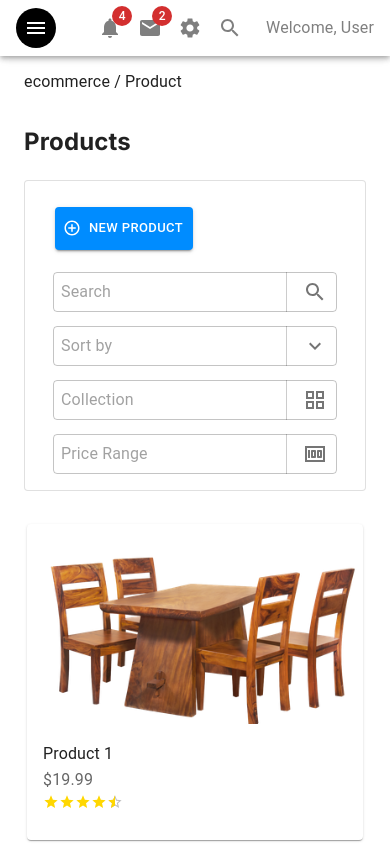
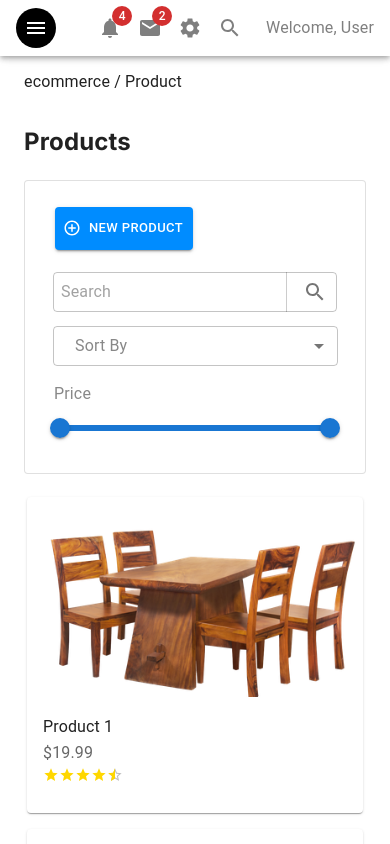
Before and after one commit to ravenanhq/admina, a Next.js app: page /ecommerce/products in a window 390 px wide. Shown: the top 844 px of the page. Built offline with nearby package versions, Linux system fonts and the light colour scheme.

Commit message:
[Bug-27]-Implement the search ,sortby and price range functionality.Implement validation for admin add new product form.

```diff
--- a/src/app/components/Ecommerce/DeleteModal.tsx
+++ b/src/app/components/Ecommerce/DeleteModal.tsx
@@ -24,7 +24,7 @@ const DeleteModal = ({ open, onClose, onDeleteConfirm,orderId }) => {
       >
       <div>
         <h2>Delete Confirmation</h2>
-        <p>Are you sure you want to delete this item? <span style={{color:"#191c1a"}}>"${orderId}"</span></p>
+        <p>Are you sure you want to delete this item? <span style={{color:"#191c1a"}}>"{orderId}"</span></p>
         <Button onClick={onDeleteConfirm} variant="contained" color="primary" style={{margin:"15px 0 0 0"}}>Delete</Button>
         <Button onClick={onClose} variant="contained" color="warning" style={{margin:"15px 0 0 10px"}}>Cancel</Button>
       </div>
--- a/src/app/components/Ecommerce/ProductList.tsx
+++ b/src/app/components/Ecommerce/ProductList.tsx
@@ -1,4 +1,4 @@
-import React, { useEffect, useState } from 'react';
+import React, { useEffect, useState } from "react";
 import {
   CardContent,
   Card,
@@ -7,23 +7,39 @@ import {
   Typography,
   Rating,
   Link,
-} from '@mui/material';
-import productsData from '../../../product-data.json';
-import { useTheme } from '@mui/material/styles';
-import useMediaQuery from '@mui/material/useMediaQuery';
+} from "@mui/material";
+import ProductsListHeader from "./ProductsListHeader";
+import productsData from "../../../product-data.json";
+import { useTheme } from "@mui/material/styles";
+import useMediaQuery from "@mui/material/useMediaQuery";
 
 const ProductsList = () => {
   const [products, setProducts] = useState([]);
+  const [filteredProducts, setFilteredProducts] = useState([]);
+  const [searchTerm, setSearchTerm] = useState("");
+  const [sortBy, setSortBy] = useState("");
+  const theme = useTheme();
+  const isMobile = useMediaQuery(theme.breakpoints.down("sm"));
+  const [selectedCollection, setSelectedCollection] = useState("");
+  const [collectionOptions, setCollectionOptions] = useState([]);
+  const [priceRange, setPriceRange] = useState([0, 1000]);
+  const [noResultsFound, setNoResultsFound] = useState(false);
 
   useEffect(() => {
-        const localStorageData = JSON.parse(localStorage.getItem('productData')) || [];
-        const filteredLocalStorageData = localStorageData.filter(item => !productsData.some(product => product.id === item.id));
+    const localStorageData =
+      JSON.parse(localStorage.getItem("productData")) || [];
+    const filteredLocalStorageData = localStorageData.filter(
+      (item) => !productsData.some((product) => product.id === item.id)
+    );
 
     const mergedData = [...productsData, ...filteredLocalStorageData];
     setProducts(mergedData);
+    setFilteredProducts(mergedData);
+    const uniqueCollections = Array.from(
+      new Set(mergedData.map((product) => product.collection))
+    );
+    setCollectionOptions(uniqueCollections);
   }, []);
-
-
 
   const getColorBasedOnRating = (rating) => {
     if (rating >= 1) {
@@ -33,14 +49,80 @@ const ProductsList = () => {
     }
   };
 
-    const theme = useTheme();
-    const isMobile = useMediaQuery(theme.breakpoints.down('sm'));
+  const handleSearchTermChange = (newSearchTerm) => {
+    setSearchTerm(newSearchTerm);
+    setNoResultsFound(false);
+  };
+
+  const handleCollectionChange = (selectedCollection) => {
+    setSelectedCollection(selectedCollection);
+    setNoResultsFound(false);
+  };
+
+  const filterProducts = (product) => {
+    const lowerCasedTerm = searchTerm.toLowerCase();
+    const priceInRange =
+      parseFloat(product.price) >= priceRange[0] &&
+      parseFloat(product.price) <= priceRange[1];
+    return (
+      (product.name.toLowerCase().includes(lowerCasedTerm) ||
+        product.price.toString().includes(lowerCasedTerm)) &&
+      priceInRange &&
+      (selectedCollection === "" || product.collection === selectedCollection)
+    );
+  };
+
+  const sortProducts = (a, b) => {
+    const aMatchesSearch = filterProducts(a);
+    const bMatchesSearch = filterProducts(b);
+
+    if (aMatchesSearch && !bMatchesSearch) {
+      return -1;
+    } else if (!aMatchesSearch && bMatchesSearch) {
+      return 1;
+    }
+
+    if (sortBy === "name") {
+      return a.name.localeCompare(b.name);
+    } else if (sortBy === "price") {
+      return parseFloat(a.price) - parseFloat(b.price);
+    } else {
+      return 0;
+    }
+  };
+
+  const handleSortChange = (event) => {
+    setSortBy(event.target.value);
+  };
+
+  useEffect(() => {
+    // Check if there are no filtered products after applying filters
+    const noResults = filteredProducts.filter(filterProducts).length === 0;
+    setNoResultsFound(noResults);
+  }, [filteredProducts, searchTerm, priceRange, selectedCollection]);
 
   return (
-        <><Card sx={{ marginTop: "20px", background: "none", boxShadow: "none" }}>
+    <>
+      <ProductsListHeader
+        sortBy={sortBy}
+        onSearchTermChange={handleSearchTermChange}
+        onSortChange={handleSortChange}
+        onPriceChange={setPriceRange}
+      />
+      <Card sx={{ marginTop: "20px", background: "none", boxShadow: "none" }}>
         <CardContent style={{ padding: "3px" }}>
-                <Grid container spacing={isMobile ? 2 : 4} >
-                    {products.map((product) => (
+          <Grid container spacing={isMobile ? 2 : 4}>
+            {noResultsFound ? ( // Conditionally render "No results found" message
+              <Grid item xs={12}>
+                <Typography variant="subtitle1" color="textSecondary" textAlign="center">
+                  No results found.
+                </Typography>
+              </Grid>
+            ) : (
+              filteredProducts
+                .filter(filterProducts)
+                .sort(sortProducts)
+                .map((product) => (
                   <Grid item xs={12} sm={6} md={4} lg={3} key={product.id}>
                     <Card>
                       <Link href={"/ecommerce/product-details"}>
@@ -49,28 +131,37 @@ const ProductsList = () => {
                           height={isMobile ? "200" : "300"}
                           image={product.image}
                           alt={product.name}
-                                    /></Link>
+                        />
+                      </Link>
                       <CardContent>
-                                    <Typography variant={isMobile ? "subtitle1" : "h6"} component="div">
-                                        {product.name}
+                        <Typography
+                          variant={isMobile ? "subtitle1" : "h6"}
+                          component="div"
+                        >
+                          {product.name.charAt(0).toUpperCase() + product.name.slice(1)}
                         </Typography>
-                                    <Typography color="textSecondary">{product.price}</Typography>
+                        <Typography color="textSecondary">
+                          ${product.price}
+                        </Typography>
                         <Rating
                           name="product-rating"
                           value={product.rating}
                           precision={0.5}
                           readOnly
-                                        style={{ color: getColorBasedOnRating(product.rating), fontSize: isMobile ? "16px" : "20px" }}
+                          style={{
+                            color: getColorBasedOnRating(product.rating),
+                            fontSize: isMobile ? "16px" : "20px",
+                          }}
                         />
                       </CardContent>
                     </Card>
                   </Grid>
-                    ))}
+                ))
+            )}
           </Grid>
         </CardContent>
       </Card>
     </>
-
   );
 };
 
--- a/src/app/components/Ecommerce/ProductsListHeader.tsx
+++ b/src/app/components/Ecommerce/ProductsListHeader.tsx
@@ -1,4 +1,4 @@
-import React, { useState } from 'react';
+import React, { useState } from "react";
 import {
   Button,
   IconButton,
@@ -6,112 +6,149 @@ import {
   Card,
   Grid,
   TextField,
-  Link
-} from '@mui/material';
-import AddCircleOutlineIcon from '@mui/icons-material/AddCircleOutline';
-import SearchIcon from '@mui/icons-material/Search';
-import KeyboardArrowDownIcon from '@mui/icons-material/KeyboardArrowDown';
-import GridViewIcon from '@mui/icons-material/GridView';
-import MoneyIcon from '@mui/icons-material/Money';
-import { useTheme } from '@mui/material/styles';
-import useMediaQuery from '@mui/material/useMediaQuery';
+  Link,
+  Select,
+  MenuItem,
+  Slider,
+  Typography,
+} from "@mui/material";
+import AddCircleOutlineIcon from "@mui/icons-material/AddCircleOutline";
+import SearchIcon from "@mui/icons-material/Search";
+import { useTheme } from "@mui/material/styles";
+import useMediaQuery from "@mui/material/useMediaQuery";
 
-const ProductsListHeader = () => {
-  const [searchTerm, setSearchTerm] = useState('');
+const ProductsListHeader = ({
+  sortBy,
+  onSortChange,
+  onSearchTermChange,
+  onPriceChange
+}) => {
+  const [searchTerm, setSearchTerm] = useState("");
+  const [priceRange, setPriceRange] = React.useState([0, 1000]);
 
   const theme = useTheme();
-  const isMobile = useMediaQuery(theme.breakpoints.down('sm'));
+  const isMobile = useMediaQuery(theme.breakpoints.down("sm"));
+
+  const handlePriceChange = (event, newValue) => {
+    setPriceRange(newValue);
+    onPriceChange(newValue);
+  };
+
+  const handleSearchTermChange = (event) => {
+    const newSearchTerm = event.target.value;
+    setSearchTerm(newSearchTerm);
+    onSearchTermChange(newSearchTerm);
+  };
 
   return (
     <Card variant="outlined">
-      <CardContent sx={{ borderRadius: '4px', padding: '20px' }}>
+      <CardContent sx={{ borderRadius: "4px", padding: "20px" }}>
         <Grid container spacing={2}>
-        <Grid item xs={12} sm={12} md={4} lg={4} style={{ marginTop: '8px', paddingTop: '14px' }}>
-        <Link href={"/ecommerce/add-new-product"}><Button
+          <Grid
+            item
+            xs={12}
+            sm={12}
+            md={4}
+            lg={4}
+            style={{ marginTop: "8px", paddingTop: "14px" }}
+          >
+            <Link href={"/ecommerce/add-new-product"}>
+              <Button
                 variant="contained"
                 color="primary"
                 type="submit"
                 size="small"
                 startIcon={<AddCircleOutlineIcon />}
-              sx={{ padding: '10px',
-              background: '#008cff',
-              margin: isMobile ? '0 0 0 10px' : ""}}
+                sx={{
+                  padding: "10px",
+                  background: "#008cff",
+                  margin: isMobile ? "0 0 0 10px" : "",
+                }}
               >
                 New Product
-            </Button></Link>
+              </Button>
+            </Link>
           </Grid>
-          <Grid item xs={12} sm={6} md={3} lg={2} style={{ paddingTop: '14px',width: '100%', }}>
+          <Grid
+            item
+            xs={12}
+            sm={6}
+            md={3}
+            lg={3}
+            style={{ paddingTop: "14px", width: "100%" }}
+          >
             <TextField
               placeholder="Search"
               variant="outlined"
               value={searchTerm}
-              onChange={(e) => setSearchTerm(e.target.value)}
+              onChange={handleSearchTermChange}
               InputProps={{
                 endAdornment: (
-                  <div style={{ borderLeft: '1px solid #ccc', paddingLeft: '8px', paddingBottom: '0' }}>
+                  <div
+                    style={{
+                      borderLeft: "1px solid #ccc",
+                      paddingLeft: "8px",
+                      paddingBottom: "0",
+                    }}
+                  >
                     <IconButton edge="end">
                       <SearchIcon />
                     </IconButton>
                   </div>
                 ),
               }}
-              sx={{ height: '40px', padding: '8px', width: '100%', '& input': { padding: '8px' } }}
+              sx={{
+                height: "40px",
+                padding: "8px",
+                width: "100%",
+                "& input": { padding: "8px" },
+              }}
             />
           </Grid>
-          <Grid item xs={12} sm={6} md={3} lg={2} style={{ paddingTop: '14px' }}>
-            <TextField
-              placeholder="Sort by"
-              variant="outlined"
-              value={searchTerm}
-              onChange={(e) => setSearchTerm(e.target.value)}
-              InputProps={{
-                endAdornment: (
-                  <div style={{ borderLeft: '1px solid #ccc', paddingLeft: '8px' }}>
-                    <IconButton edge="end">
-                      <KeyboardArrowDownIcon />
-                    </IconButton>
-                  </div>
-                ),
-              }}
-              sx={{ height: '40px', padding: '8px', width: '100%', '& input': { padding: '8px' } }}
+          <Grid
+            item
+            xs={12}
+            sm={6}
+            md={3}
+            lg={3}
+            style={{ paddingTop: "14px", marginTop: "8px" }}
+          >
+            <Select
+              value={sortBy}
+              onChange={onSortChange}
+              displayEmpty
+              inputProps={{ "aria-label": "Sort By" }}
+              sx={{ height: "40px", padding: "8px", marginLeft:isMobile ? '8px' : "", width: isMobile ? "95%" : "100%" }}
+              style={{ color: "#888" }}
+            >
+              <MenuItem value="" disabled>
+                Sort By
+              </MenuItem>
+              <MenuItem value="name">Name</MenuItem>
+              <MenuItem value="price">Price</MenuItem>
+            </Select>
+          </Grid>
+          <Grid item xs={12} sm={6} md={3} lg={2} style={{
+            paddingTop: '14px',
+            marginTop: isMobile ? '0' : '15px',
+            display: isMobile ? 'block' : 'flex',
+            color: "#888"
+          }}>
+            <Typography id="price-range-slider" variant="subtitle1" gutterBottom style={{marginLeft:isMobile ? '9px' : "",}}>
+              Price
+            </Typography>
+            <Slider
+              value={priceRange}
+              onChange={handlePriceChange}
+              valueLabelDisplay="auto"
+              aria-labelledby="price-range-slider"
+              min={0}
+              max={1000}
+              step={10}
+              style={{ width:isMobile ? '90%' : '100%', marginLeft: '15px', padding:"13px 0"}} // Adjust the width of the slider
             />
           </Grid>
-          <Grid item xs={12} sm={6} md={3} lg={2} style={{ paddingTop: '14px' }}>
-            <TextField
-              placeholder="Collection"
-              variant="outlined"
-              value={searchTerm}
-              onChange={(e) => setSearchTerm(e.target.value)}
-              InputProps={{
-                endAdornment: (
-                  <div style={{ borderLeft: '1px solid #ccc', paddingLeft: '8px' }}>
-                    <IconButton edge="end">
-                      <GridViewIcon />
-                    </IconButton>
-                  </div>
-                ),
-              }}
-              sx={{ height: '40px', padding: '8px', width: '100%', '& input': { padding: '8px' } }}
-            />
-          </Grid>
-          <Grid item xs={12} sm={6} md={3} lg={2} style={{ paddingTop: '14px' }}>
-            <TextField
-              placeholder="Price Range"
-              variant="outlined"
-              value={searchTerm}
-              onChange={(e) => setSearchTerm(e.target.value)}
-              InputProps={{
-                endAdornment: (
-                  <div style={{ borderLeft: '1px solid #ccc', paddingLeft: '8px' }}>
-                    <IconButton edge="end">
-                      <MoneyIcon />
-                    </IconButton>
-                  </div>
-                ),
-              }}
-              sx={{ height: '40px', padding: '8px', width: '100%', '& input': { padding: '8px' } }}
-            />
-          </Grid>
+
         </Grid>
       </CardContent>
     </Card>
--- a/src/app/ecommerce/products/page.tsx
+++ b/src/app/ecommerce/products/page.tsx
@@ -1,7 +1,6 @@
 "use client";
 import React from "react";
 import { Breadcrumbs, Grid, Typography } from "@mui/material";
-import ProductsListHeader from "@/app/components/Ecommerce/ProductsListHeader";
 import ProductsList from "@/app/components/Ecommerce/ProductList";
 
 
@@ -15,11 +14,6 @@ export default function Product() {
         <div style={{ paddingTop: 10 }}>
           <Grid container spacing={3} style={{ paddingTop: 10 }}>
               <Grid item xs={12}>
-                  <ProductsListHeader></ProductsListHeader>
-              </Grid>
-          </Grid>
-          <Grid container spacing={3} style={{ paddingTop: 10 }}>
-              <Grid item xs={12}>
                  <ProductsList></ProductsList>
               </Grid>
           </Grid>
--- a/src/product-data.json
+++ b/src/product-data.json
@@ -2,13 +2,13 @@
     {
         "id": 1,
         "name": "Product 1",
-        "price": "$19.99",
+        "price": 19.99,
         "compareAtPrice": "$19.99",
         "productType":"one",
         "vendorType":"two",
         "title":"text",
         "productTag":"test",
-        "collection":"one",
+        "collection":"Dinning Table",
         "image": "/assets/images/pro1.jpeg",
         "description": "Lorem ipsum dolor sit amet, consectetur adipiscing elit.",
         "rating": 4.5 ,
@@ -18,13 +18,13 @@
     {
         "id": 2,
         "name": "Product 2",
-        "price": "$29.99",
-        "compareAtPrice": "$19.99",
+        "price": 9.99,
+        "compareAtPrice": "$9.99",
         "productType":"one",
         "vendorType":"two",
         "title":"text",
         "productTag":"test",
-        "collection":"one",
+        "collection":"sofa",
         "image": "/assets/images/pro2.jpeg",
         "description": "Sed do eiusmod tempor incididunt ut labore et dolore magna aliqua.",
         "rating": 2 ,
@@ -34,13 +34,13 @@
     {
         "id": 3,
         "name": "Product 3",
-        "price": "$39.99",
+        "price": 39.99,
         "compareAtPrice": "$19.99",
         "productType":"one",
         "vendorType":"two",
         "title":"text",
         "productTag":"test",
-        "collection":"one",
+        "collection":"chair",
         "image": "/assets/images/pro3.jpeg",
         "description": "Ut enim ad minim veniam, quis nostrud exercitation ullamco laboris nisi ut aliquip ex ea commodo consequat.",
         "rating": 3,
@@ -50,13 +50,13 @@
     {
         "id": 4,
         "name": "Product 4",
-        "price": "$19.99",
+        "price": 19.99,
         "compareAtPrice": "$19.99",
         "productType":"one",
         "vendorType":"two",
         "title":"text",
         "productTag":"test",
-        "collection":"one",
+        "collection":"Dinning Table",
         "image": "/assets/images/pro1.jpeg",
         "description": "Lorem ipsum dolor sit amet, consectetur adipiscing elit.",
         "rating": 4.5 ,
```
Also changed, not shown: src/app/components/Ecommerce/AddProductModal.tsx (+64 -9 lines). Lines whose indentation alone changed are shown as unchanged.
